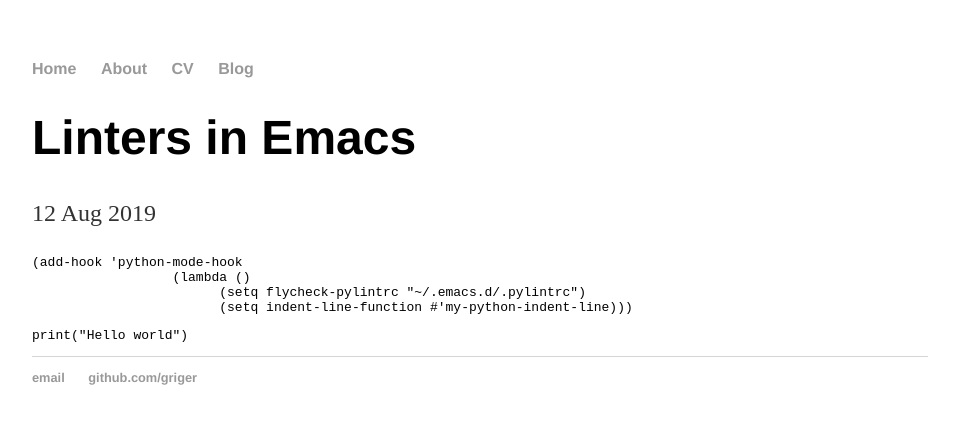
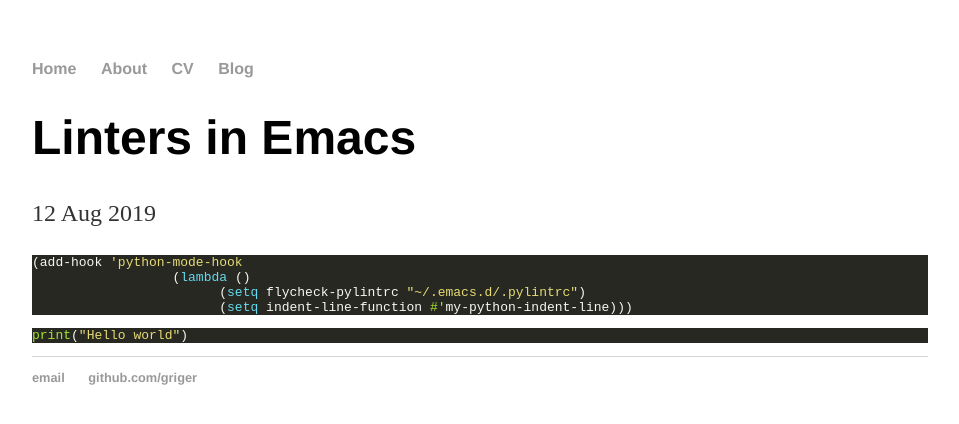
Before and after one commit to Griger/griger.github.io, a Jekyll site: the page built from _posts/2019-08-12-Linters-in-emacs-without-be-overwhelming.md, in a window 1280 px wide. Shown: the top 424 px of the page, without its empty margins (160-1119 px from the left). Built offline with Jekyll 4.4.1, drawn with Linux system fonts in a browser that asks for light colours.

Commit message:
Link Rouge stylesheet.

```diff
--- a/_layouts/default.html
+++ b/_layouts/default.html
@@ -4,6 +4,7 @@
 			<title>{{ page.title }}</title>
 			<!-- link to main stylesheet -->
 			<link rel="stylesheet" type="text/css" href="/css/main.css">
+			<link rel="stylesheet" type="text/css" href="/css/rouge.css">
 		</head>
 		<body>
 			<nav>
```
